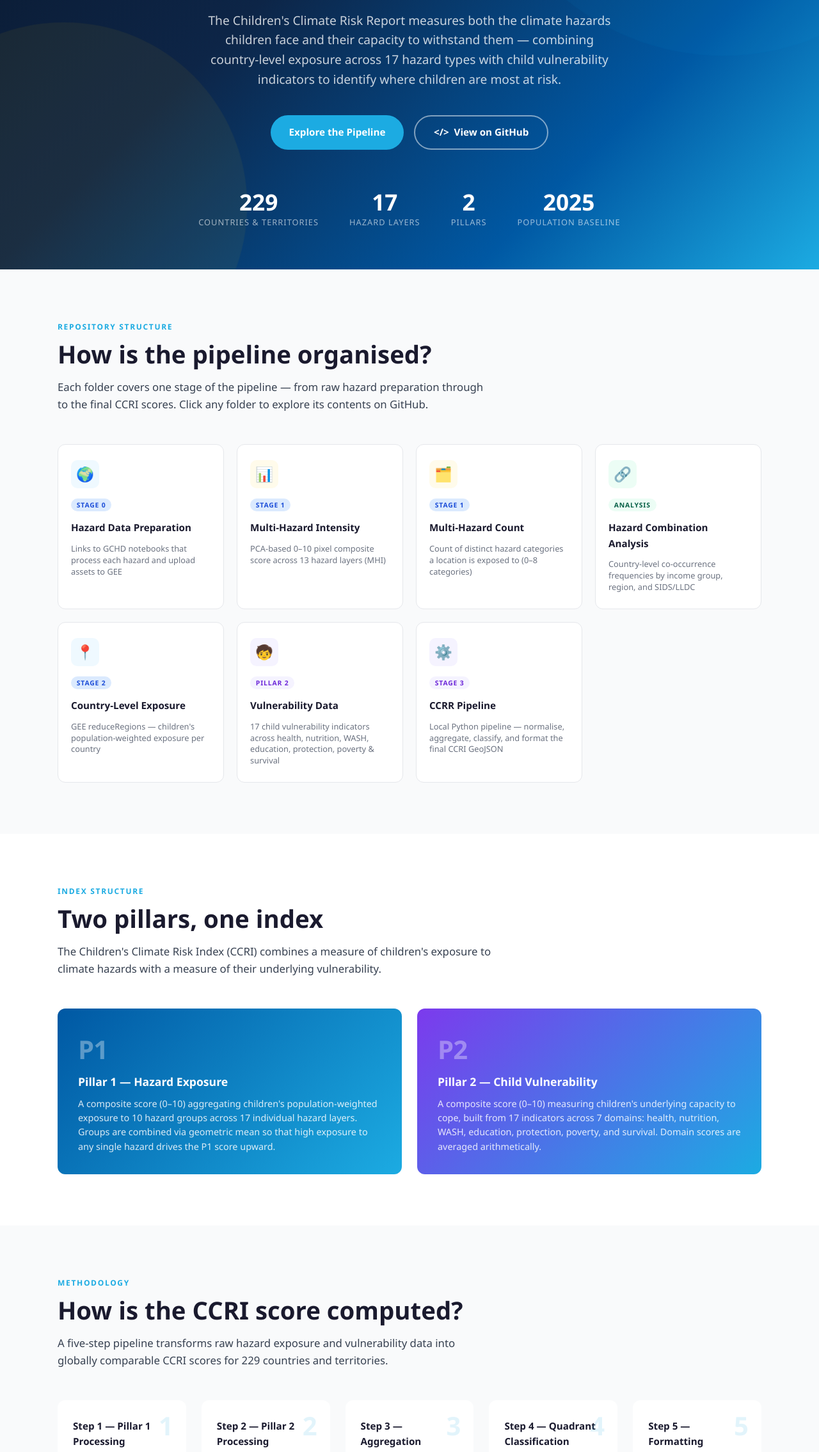
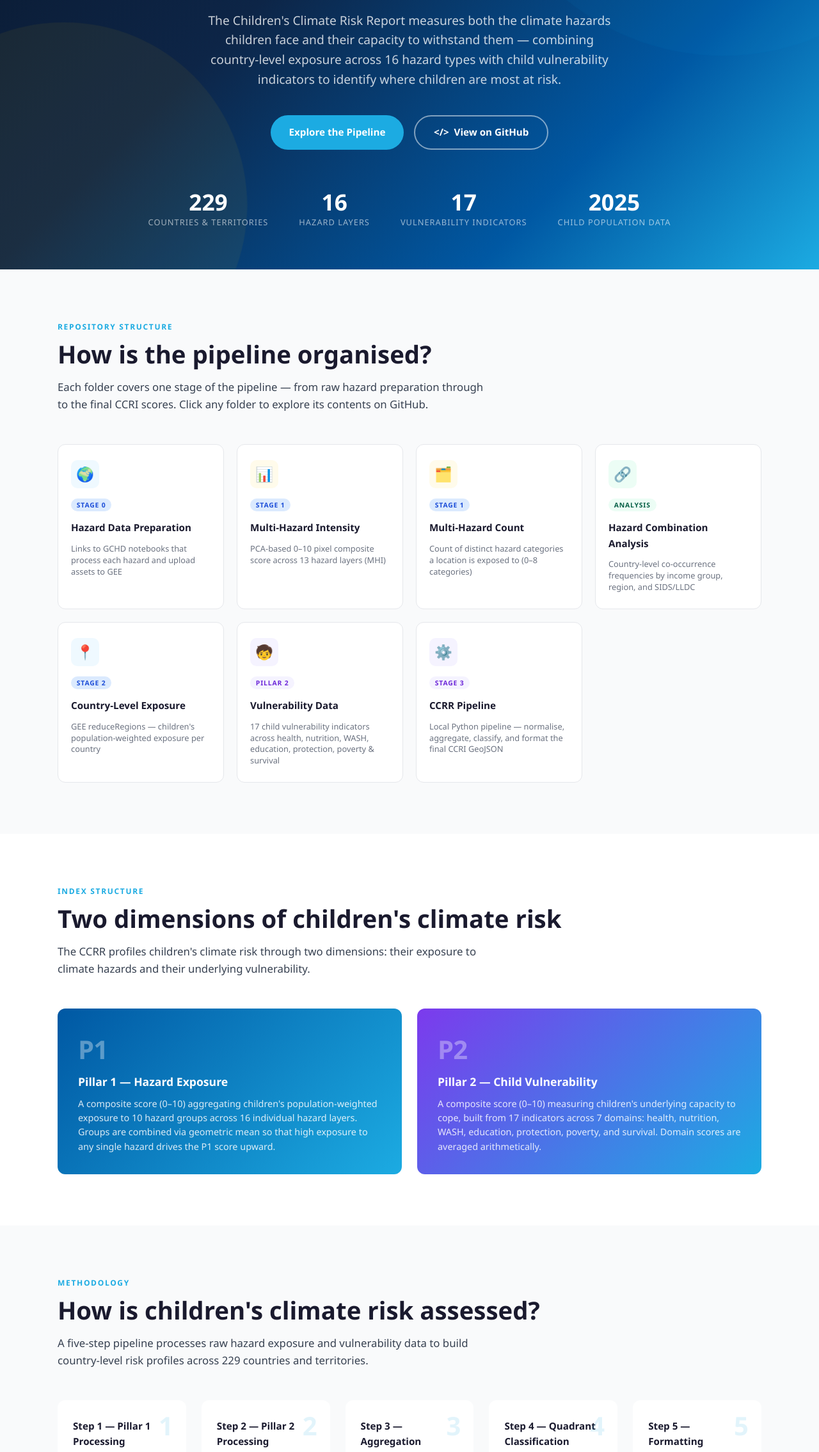
Before and after one commit to unicef/CCRR, a plain HTML site: page index.html in a window 1280 px wide. Shown: the part 450-2719 px from the top of the page at 64% size. Drawn offline with Linux system fonts and the light colour scheme.

Commit message:
Update README and index.html terminology away from CCRI index framing
Replace CCRI index/score/ranking language with report-style framing
(risk profiles, assessments). Correct hazard count from 17 to 16.
Update stats to show vulnerability indicators and child population data
instead of pillars and population baseline.

```diff
--- a/index.html
+++ b/index.html
@@ -362,7 +362,7 @@
   <p>
     The Children's Climate Risk Report measures both the climate hazards children
     face and their capacity to withstand them — combining country-level exposure
-    across 17 hazard types with child vulnerability indicators to identify where
+    across 16 hazard types with child vulnerability indicators to identify where
     children are most at risk.
   </p>
   <div class="hero-cta">
@@ -377,16 +377,16 @@
       <div class="label">Countries &amp; Territories</div>
     </div>
     <div class="stat">
-      <div class="number">17</div>
+      <div class="number">16</div>
       <div class="label">Hazard Layers</div>
     </div>
     <div class="stat">
-      <div class="number">2</div>
-      <div class="label">Pillars</div>
+      <div class="number">17</div>
+      <div class="label">Vulnerability Indicators</div>
     </div>
     <div class="stat">
       <div class="number">2025</div>
-      <div class="label">Population Baseline</div>
+      <div class="label">Child Population Data</div>
     </div>
   </div>
 </section>
@@ -460,10 +460,10 @@
 <section id="pillars">
   <div class="container">
     <div class="section-label">Index Structure</div>
-    <h2>Two pillars, one index</h2>
+    <h2>Two dimensions of children's climate risk</h2>
     <p class="section-intro">
-      The Children's Climate Risk Index (CCRI) combines a measure of children's
-      exposure to climate hazards with a measure of their underlying vulnerability.
+      The CCRR profiles children's climate risk through two dimensions: their
+      exposure to climate hazards and their underlying vulnerability.
     </p>
 
     <div class="pillar-cards">
@@ -472,7 +472,7 @@
         <h3>Pillar 1 — Hazard Exposure</h3>
         <p>
           A composite score (0–10) aggregating children's population-weighted exposure
-          to 10 hazard groups across 17 individual hazard layers. Groups are combined via
+          to 10 hazard groups across 16 individual hazard layers. Groups are combined via
           geometric mean so that high exposure to any single hazard drives the P1 score upward.
         </p>
       </div>
@@ -493,10 +493,10 @@
 <section id="methodology">
   <div class="container">
     <div class="section-label">Methodology</div>
-    <h2>How is the CCRI score computed?</h2>
+    <h2>How is children's climate risk assessed?</h2>
     <p class="section-intro">
-      A five-step pipeline transforms raw hazard exposure and vulnerability data
-      into globally comparable CCRI scores for 229 countries and territories.
+      A five-step pipeline processes raw hazard exposure and vulnerability data
+      to build country-level risk profiles across 229 countries and territories.
     </p>
 
     <div class="method-steps">
@@ -510,7 +510,7 @@
       </div>
       <div class="method-step">
         <h3>Step 3 — Aggregation</h3>
-        <p>Aggregate 17 hazard indicators into 10 hazard group scores via geometric mean. Average P2 domain scores arithmetically. Compute the overall P1 and P2 composite scores.</p>
+        <p>Aggregate 16 hazard indicators into 10 hazard group scores via geometric mean. Average P2 domain scores arithmetically. Compute the overall P1 and P2 composite scores.</p>
       </div>
       <div class="method-step">
         <h3>Step 4 — Quadrant Classification</h3>
@@ -531,7 +531,7 @@
     <h2>Explore the data</h2>
     <p class="section-intro">
       The CCRR dashboard on UNICEF GeoSight lets you visualise country-level hazard exposure,
-      vulnerability scores, and CCRI rankings across 229 countries and territories.
+      vulnerability profiles, and risk assessments across 229 countries and territories.
     </p>
 
     <div class="screenshot-wrapper">
```
Also changed, not shown: 1 other file.
